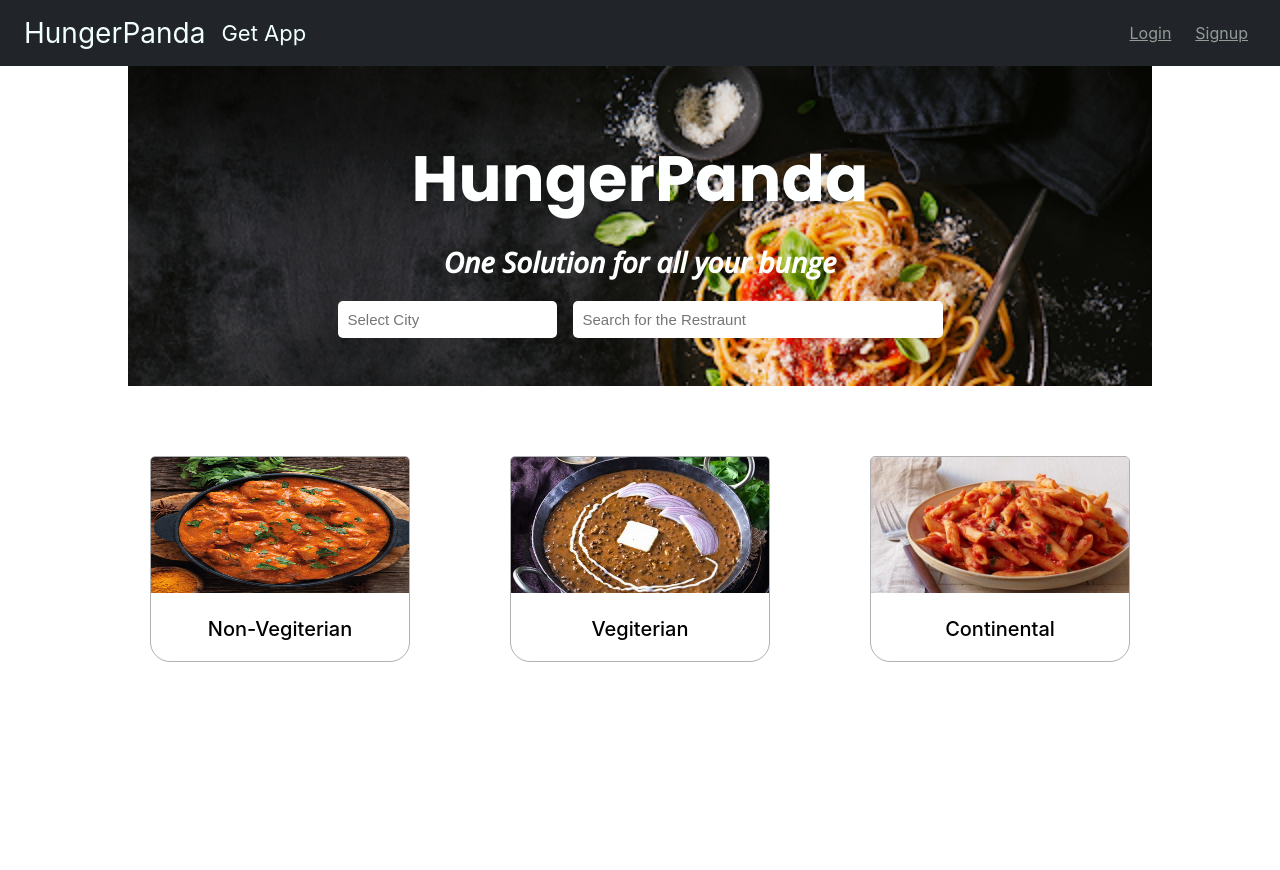
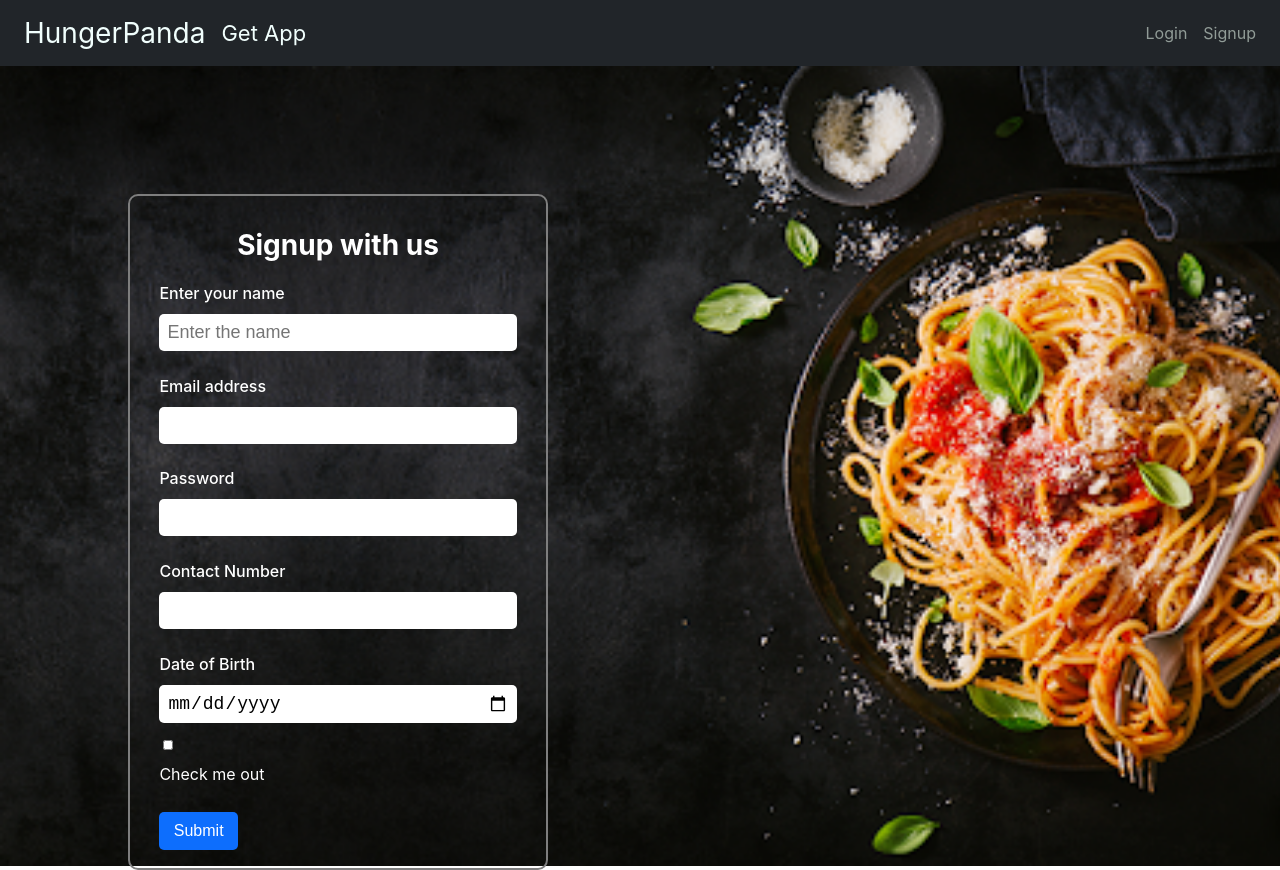
Before and after one commit to rahul007-bit/HungerPanda, a React (Create React App) app: page / in a window 1280 px wide. Before the commit the page ends 800 px from the top, so only its background shows below. Built offline with nearby package versions, Linux system fonts and the light colour scheme.

Commit message:
SignUp completed

```diff
--- a/src/components/App.js
+++ b/src/components/App.js
@@ -1,12 +1,15 @@
 import Header from "./header/Header";
 import "./App.css";
 import LandingPage from "./landingPage/LandingPage";
+import Login from "./login/login";
+import SignUp from "./signup/signup";
 
 const App = () => {
   return (
     <div>
       <Header />
-      <LandingPage />
+
+      <SignUp />
     </div>
   );
 };
--- a/src/components/header/Header.jsx
+++ b/src/components/header/Header.jsx
@@ -6,17 +6,19 @@ const Header = () => {
     <>
       <header className="header">
         <div className="left">
-          <h1 className="text">HungerPanda</h1>
+          <a className="deco" href="/">
+            <h1 className="text">HungerPanda</h1>
+          </a>
           <h1 className="text get__app">Get App</h1>
         </div>
         <div className="right">
           <div>
-            <a className="link" href="/login">
+            <a className="link deco" href="/login">
               Login
             </a>
           </div>
-          <div className="link">
-            <a className="link" href="/signup">
+          <div>
+            <a className="link deco" href="/signup">
               Signup
             </a>
           </div>
--- a/src/components/header/header.css
+++ b/src/components/header/header.css
@@ -1,7 +1,7 @@
 @import url("https://fonts.googleapis.com/css2?family=Open+Sans:ital,wght@0,600;1,400;1,500&family=Poppins:ital,wght@0,400;0,700;1,400;1,600,500&display=swap");
 .header {
   background-color: rgb(33 37 41);
-  color: rgb(241 255 253);
+
   padding: 1rem;
   display: flex;
   justify-content: space-between;
@@ -11,6 +11,7 @@
   padding: 0 0.5rem;
   font-weight: 420;
   font-size: 28px;
+  color: rgb(241 255 253);
 }
 .left {
   display: flex;
@@ -27,3 +28,6 @@
   padding: 0 0.5rem;
   color: rgb(145 156 151);
 }
+.deco {
+  text-decoration: none;
+}
--- a/src/components/login/login.css
+++ b/src/components/login/login.css
@@ -0,0 +1,60 @@
+.bg {
+  height: 100vh;
+  background-image: url(../../../public/images/background.png);
+  background-repeat: no-repeat;
+  background-size: cover;
+}
+.flex {
+  display: flex;
+  flex-direction: column;
+}
+.title {
+  text-align: center;
+  font-weight: bold;
+  font-size: 28px;
+}
+.text-Style {
+  color: rgb(255 255 255);
+  padding: 3% 0;
+}
+.innerdiv {
+  width: 420px;
+  padding-top: 10%;
+  padding-left: 10%;
+}
+.to_side {
+  padding: 5% 7% 0%;
+  border: 2px solid rgb(126 126 126);
+  border-radius: 10px;
+}
+.input_style {
+  font-size: 18px;
+  padding: 8px;
+  outline: none;
+  border: none;
+  border-radius: 5px;
+  margin: 0% 0 4%;
+}
+.input-label {
+  font-weight: 500;
+}
+.submit_btn {
+  background-color: rgb(13 110 253);
+  color: white;
+  font-size: 16px;
+  padding: 10px;
+  outline: none;
+  border: none;
+  border-radius: 5px;
+  margin: 5% 0;
+  cursor: pointer;
+  width: 22%;
+}
+.checkbox {
+  border: none;
+  outline: none;
+  padding: 10px;
+  cursor: pointer;
+  width: 10px;
+  height: 10px;
+}
--- a/src/components/login/login.jsx
+++ b/src/components/login/login.jsx
@@ -1,9 +1,26 @@
 import React from "react";
-
+import "./login.css";
 const Login = () => {
-  <header>
-    <h1>Login</h1>
-  </header>;
+  return (
+    <div className="bg ">
+      <div className="innerdiv">
+        <form className="to_side flex" action="">
+          <label className="text-Style title">Login with us</label>
+          <label className="text-Style input-label">Email address</label>
+          <input className="input_style" type="email" />
+          <label className="text-Style input-label">Password</label>
+          <input className="input_style" type="password" />
+          <input className="checkbox" type="checkbox" />
+          <span className="text-Style">Check me out</span>
+          <input
+            className="submit_btn text-Style"
+            type="submit"
+            value="Submit"
+          />
+        </form>
+      </div>
+    </div>
+  );
 };
 
 export default Login;
--- a/src/components/signup/signup.css
+++ b/src/components/signup/signup.css
@@ -0,0 +1,60 @@
+.bg {
+  height: 100vh;
+  background-image: url(../../../public/images/background.png);
+  background-repeat: no-repeat;
+  background-size: cover;
+}
+.flex {
+  display: flex;
+  flex-direction: column;
+}
+.title {
+  text-align: center;
+  font-weight: bold;
+  font-size: 28px;
+}
+.text-Style {
+  color: rgb(255 255 255);
+  padding: 3% 0;
+}
+.innerdiv {
+  width: 420px;
+  padding-top: 10%;
+  padding-left: 10%;
+}
+.to_side {
+  padding: 5% 7% 0%;
+  border: 2px solid rgb(126 126 126);
+  border-radius: 10px;
+}
+.input_style {
+  font-size: 18px;
+  padding: 8px;
+  outline: none;
+  border: none;
+  border-radius: 5px;
+  margin: 0% 0 4%;
+}
+.input-label {
+  font-weight: 500;
+}
+.submit_btn {
+  background-color: rgb(13 110 253);
+  color: white;
+  font-size: 16px;
+  padding: 10px;
+  outline: none;
+  border: none;
+  border-radius: 5px;
+  margin: 5% 0;
+  cursor: pointer;
+  width: 22%;
+}
+.checkbox {
+  border: none;
+  outline: none;
+  padding: 10px;
+  cursor: pointer;
+  width: 10px;
+  height: 10px;
+}
--- a/src/components/signup/signup.jsx
+++ b/src/components/signup/signup.jsx
@@ -1,9 +1,36 @@
 import React from "react";
-
-const Register = () => {
-  <header>
-    <h1>Register</h1>
-  </header>;
+import "./signup.css";
+const SignUp = () => {
+  return (
+    <div className="bg ">
+      <div className="innerdiv">
+        <form className="to_side flex" action="">
+          <label className="text-Style title">Signup with us</label>
+          <label className="text-Style input-label">Enter your name</label>
+          <input
+            className="input_style"
+            type="text"
+            placeholder="Enter the name"
+          />
+          <label className="text-Style input-label">Email address</label>
+          <input className="input_style" type="email" />
+          <label className="text-Style input-label">Password</label>
+          <input className="input_style" type="password" />
+          <label className="text-Style input-label">Contact Number</label>
+          <input className="input_style" type="tel" pattern="[0-9]{10}" />
+          <label className="text-Style input-label">Date of Birth</label>
+          <input className="input_style" type="date" />
+          <input className="checkbox" type="checkbox" />
+          <span className="text-Style">Check me out</span>
+          <input
+            className="submit_btn text-Style"
+            type="submit"
+            value="Submit"
+          />
+        </form>
+      </div>
+    </div>
+  );
 };
 
-export default Register;
+export default SignUp;
```
